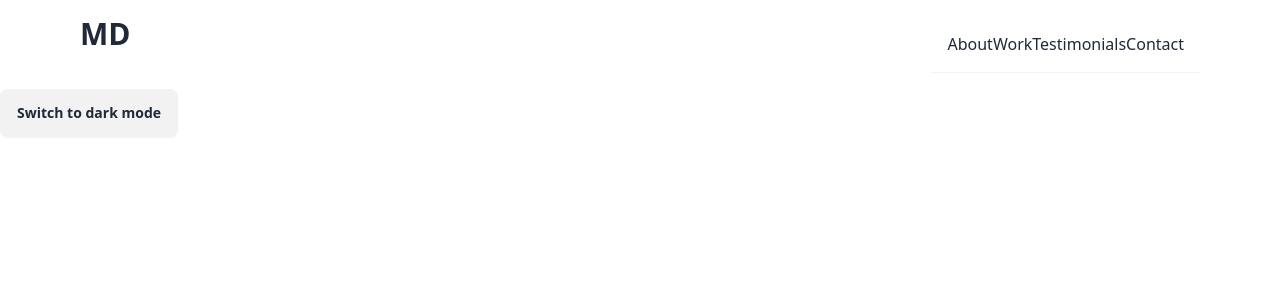
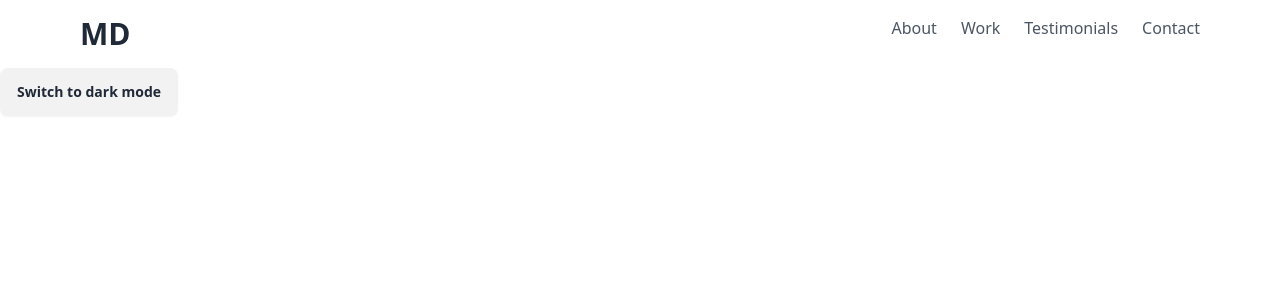
Before and after one commit to githubmor/portfolio, a Next.js app: page / in a window 1280 px wide. Shown: the top 300 px of the page. Built offline with nearby package versions, Linux system fonts and the light colour scheme.

Commit message:
refactor and add style to menu

```diff
--- a/app/components/header/index.tsx
+++ b/app/components/header/index.tsx
@@ -16,7 +16,7 @@ const Header = () => {
         <IconButton className="md:hidden" onClick={() => setShowDrawer(true)}>
           <HamburgerIcon />
         </IconButton>
-        <Menus className="hidden md:block" />
+        <Menus className="hidden md:inline" />
       </header>
     </>
   );
--- a/app/components/header/menus/index.tsx
+++ b/app/components/header/menus/index.tsx
@@ -1,3 +1,5 @@
+import Links from "../../link";
+
 type Props = {
   className?: string;
 };
@@ -5,12 +7,12 @@ type Props = {
 function Menus({ className = "" }: Props) {
   return (
     <div
-      className={`flex flex-col gap-4 border-b border-gray-100 p-4 ${className}`}
+      className={`flex flex-col md:flex md:flex-row gap-4 md:gap-6 border-b border-gray-100 md:border-0 p-4 md:p-0 ${className}`}
     >
-      <span>About</span>
-      <span>Work</span>
-      <span>Testimonials</span>
-      <span>Contact</span>
+      <Links text="About" isMenu href="/about" />
+      <Links text="Work" isMenu href="/work" />
+      <Links text="Testimonials" isMenu href="/testi" />
+      <Links text="Contact" isMenu href="/contact" />
     </div>
   );
 }
--- /dev/null
+++ b/app/components/link/index.tsx
@@ -0,0 +1,17 @@
+import Link from 'next/link'
+import React from 'react'
+
+type Props = {
+  className?: string;
+  text: string;
+  href: string;
+  isMenu?:boolean
+};
+
+function Links({text,className="",href,isMenu=false}: Props) {
+  return (
+    <Link href={href} className={`block text-base text-gray-600 hover:text-gray-900 ${!isMenu&&"underline"} ${className}`} >{text}</Link>
+  )
+}
+
+export default Links
```
